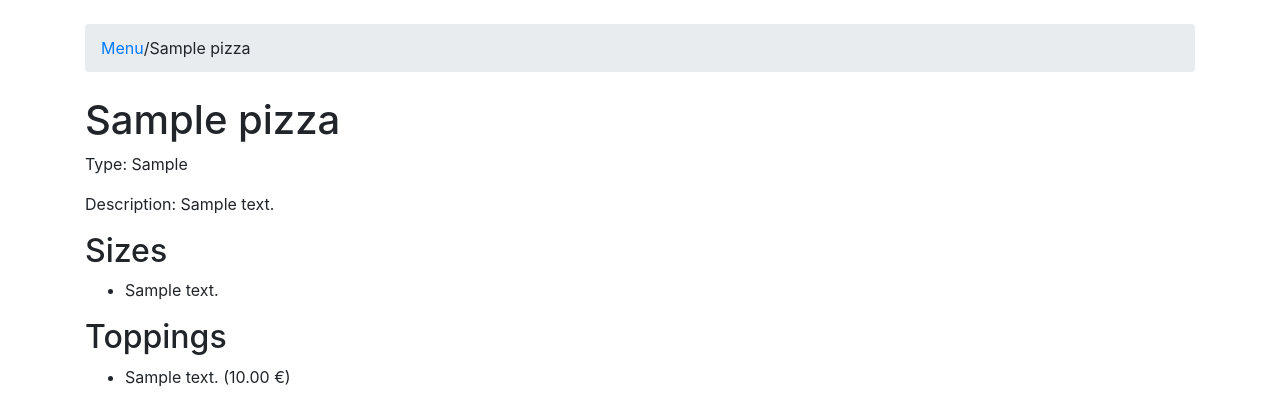
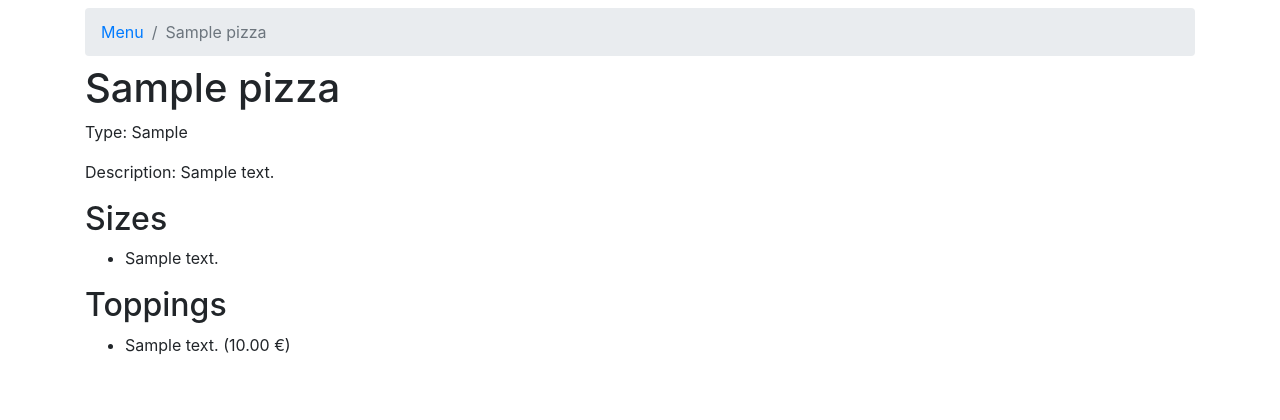
Before and after one commit to ilkeraslan/pizza, a Django app: page /1/ in a window 1280 px wide. Shown: the top 420 px of the page. Run offline with Django 3.2, Linux system fonts and the light colour scheme; tables that the repository leaves empty hold one stand-in row (values such as "Sample post"); some libraries are stand-ins or nearby versions.

Commit message:
Fix breadcrumb

```diff
--- a/orders/forms.py
+++ b/orders/forms.py
@@ -1,6 +1,6 @@
 from django import forms
 
-class NameForm(forms.Form):
+class LoginForm(forms.Form):
     username = forms.CharField(
         label='Username',
         max_length=100,
--- a/orders/templates/orders/base.html
+++ b/orders/templates/orders/base.html
@@ -15,10 +15,12 @@
   </head>
   <body>
     <div class="container">
-      <ol class="breadcrumb my-4">
-        {% block breadcrumb %}
-        {% endblock %}
-      </ol>
+      <nav aria-label="breadcrumb">
+        <ol class="breadcrumb my-2">
+          {% block breadcrumb %}
+          {% endblock %}
+        </ol>
+      </nav>
       {% block content %}
       {% endblock %}
     </div>
--- a/orders/templates/orders/detail.html
+++ b/orders/templates/orders/detail.html
@@ -2,8 +2,7 @@
 
 {% block breadcrumb %}
   <li class="breadcrumb-item"><a href="{% url 'orders:index' %}">Menu</a></li>
-  <li>/</li>
-  <li class="breadcrumb-active">{{ pizza.pizza_name }}</li>
+  <li class="breadcrumb-item active" aria-current="page">{{ pizza.pizza_name }}</li>
 {% endblock %}
 
 {% block content %}
--- a/orders/templates/orders/index.html
+++ b/orders/templates/orders/index.html
@@ -1,7 +1,7 @@
 {% extends 'orders/base.html' %}
 
 {% block breadcrumb %}
-  <li class="breadcrumb-item active">Menu</li>
+  <li class="breadcrumb-item active" aria-current="page">Menu</li>
 {% endblock %}
 
 {% block content %}
--- a/orders/templates/registration/login.html
+++ b/orders/templates/registration/login.html
@@ -1,7 +1,7 @@
 {% extends 'orders/base.html' %}
 
 {% block breadcrumb %}
-  <li class="breadcrumb-active">Login</li>
+  <li class="breadcrumb-active" aria-current="page">Login</li>
 {% endblock %}
 
 {% block content %}
--- a/orders/views.py
+++ b/orders/views.py
@@ -5,7 +5,7 @@ from django.shortcuts import render
 from django.urls import reverse
 from django.views import generic
 
-from .forms import NameForm
+from .forms import LoginForm
 
 from .models import Pizza, Size, Topping
 
@@ -49,7 +49,7 @@ class DetailView(generic.DetailView):
 
 def login_view(request):
     if request.method == 'POST':
-        form = NameForm(request.POST)
+        form = LoginForm(request.POST)
 
         if form.is_valid():
             username = form.cleaned_data['username']
@@ -69,5 +69,5 @@ def login_view(request):
                 # Redirect to index
                 messages.success(request, "Logged in.")
                 return HttpResponseRedirect(reverse('orders:index'))
-    form = NameForm()
+    form = LoginForm()
     return render(request, 'registration/login.html', {'form': form})
```
